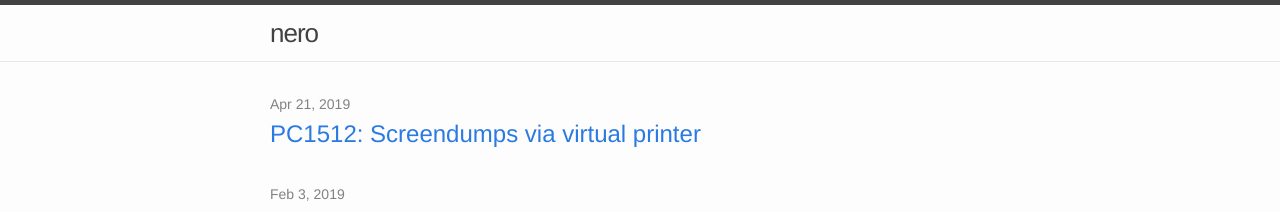
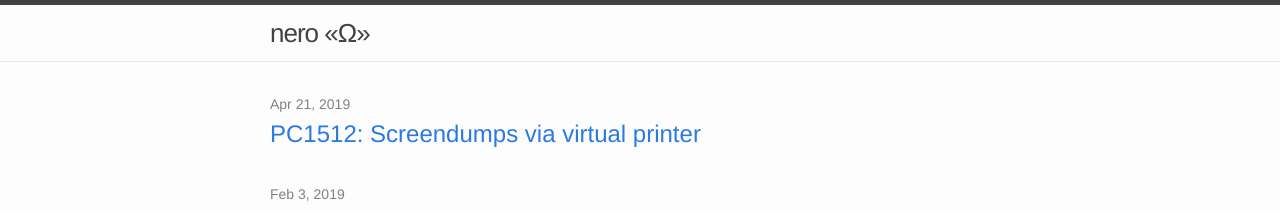
Before and after one commit to nero/nero.github.io, a Jekyll site: the page built from index.html, in a window 1280 px wide and 900 px high. Shown: the top 212 px of the window. Built offline with Jekyll 4.4.1, drawn with Linux system fonts in a browser that asks for light colours.

```diff
--- a/_config.yml
+++ b/_config.yml
@@ -1,4 +1,4 @@
-title: nero
+title: "nero «Ω»"
 description: "Sometimes i feel like, something i did should be written down to be able to be searched and found be others"
 baseurl: ""
 
```
